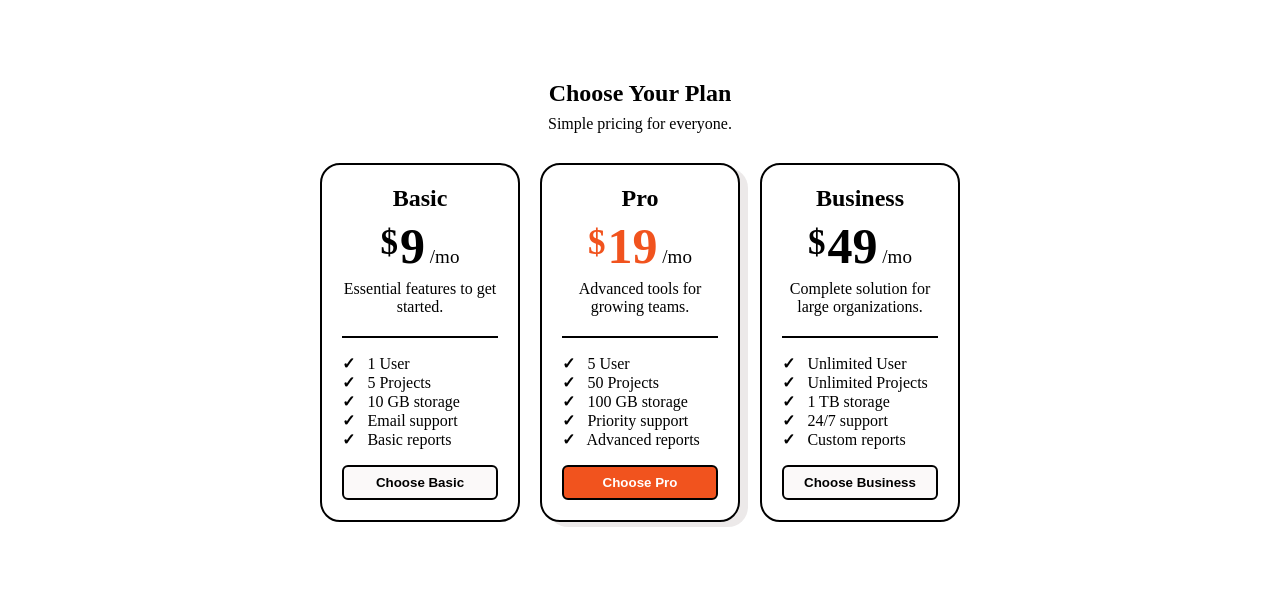
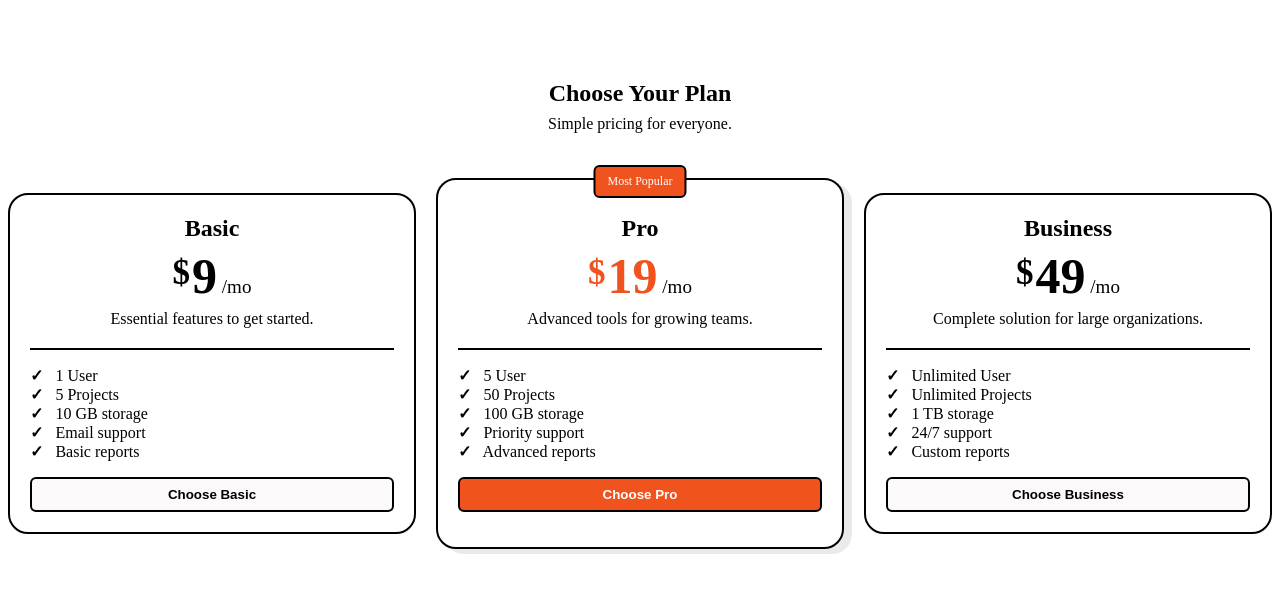
Before and after one commit to affandzaki15/Roadto100day, a plain HTML site: page HTML/pricing-card.html in a window 1280 px wide. Drawn offline with Linux system fonts and the light colour scheme.

Commit message:
grid done

```diff
--- a/HTML/pricing-card.html
+++ b/HTML/pricing-card.html
@@ -34,6 +34,7 @@
             <!-- card-2 -->
             <article class="pro">
                 <!-- <legend>Most Popular</legend> -->
+                 <span class="popular">Most Popular</span>
                 <div class="title">
                     <h2>Pro</h2>
                     <p class="month"><span class="dollars-pro">$</span><span class="dollar-pro">19</span> /mo</p>
--- a/css/pricing.css
+++ b/css/pricing.css
@@ -8,7 +8,7 @@
 
 .header {
   text-align: center;
-  margin: 80px 0 30px 0;
+  margin: 80px 0 60px 0;
 }
 
 .header h1{
@@ -20,9 +20,11 @@
 }
 
 .price {
-  display: flex;
-  justify-content: center;
+  display: grid;
+  grid-template-columns: repeat(3, 1fr);
+  /* justify-content: center; */
   gap: 20px;
+  /* flex-wrap: wrap */
 }
 
 .basic,
@@ -30,19 +32,36 @@
   border: 2px solid #000;
   border-radius: 20px;
   gap: 30px;
-  width: 200px;
+  width: 100%;
   transition: 0.3s;
 }
 
 .pro {
   border: 2px solid #000;
   border-radius: 20px;
-  gap: 30px;
-  width: 200px;
+  width: 100%;
   transition: 0.3s;
   position: relative;
   z-index: 1;
-    box-shadow: 8px 5px 0px #dcd6d687;
+  box-shadow: 8px 5px 0px #dcd6d687;
+  padding: 15px 20px 35px 20px;
+  margin-top: -15px;
+  margin-bottom: -15px;
+  position: relative
+}
+
+.popular{
+  position: absolute;
+
+  top:-15px;
+  left:50%;
+  transform: translateX(-50%);
+  background-color: rgb(241, 83, 30);
+  color: white;
+  padding: 7px 12px;
+  border: 2px solid #000;
+  border-radius: 6px;
+  font-size: 12px;
 }
 
 
@@ -109,10 +128,10 @@ hr {
 }
 
 .basic,
-.business,
-.pro {
+.business {
   padding: 0 20px 20px 20px;
 }
+
 
 .list {
   text-align: left;
@@ -160,8 +179,23 @@ hr {
 .submit-pro:hover{
     background-color: rgb(212, 65, 16);
 
+}@media (max-width: 800px) {
+    .price {
+        grid-template-columns: repeat(2, 1fr);
+    }
 }
 
-.pro{
-    transition
+@media (max-width: 500px) {
+    .price {
+        grid-template-columns: 1fr;
+    }
 }
+
+/* @media (max-width: 600px){
+  .price{
+    display: flex;
+    flex-direction: column;
+    align-items: center;
+    gap: 45px
+  }
+} */
```
